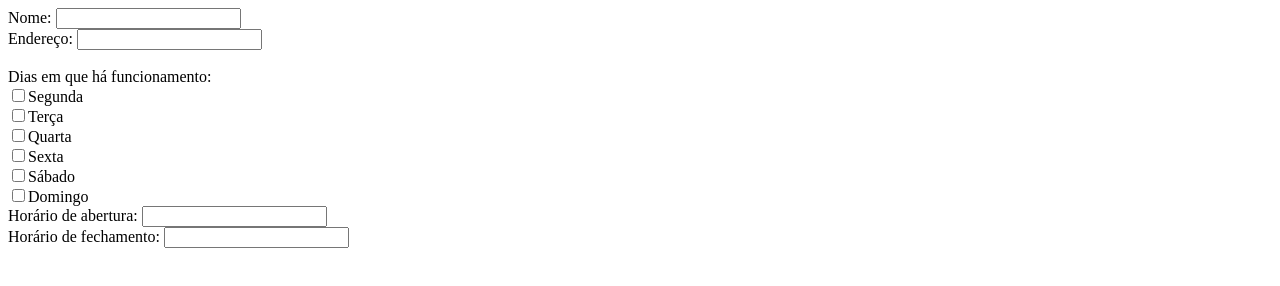
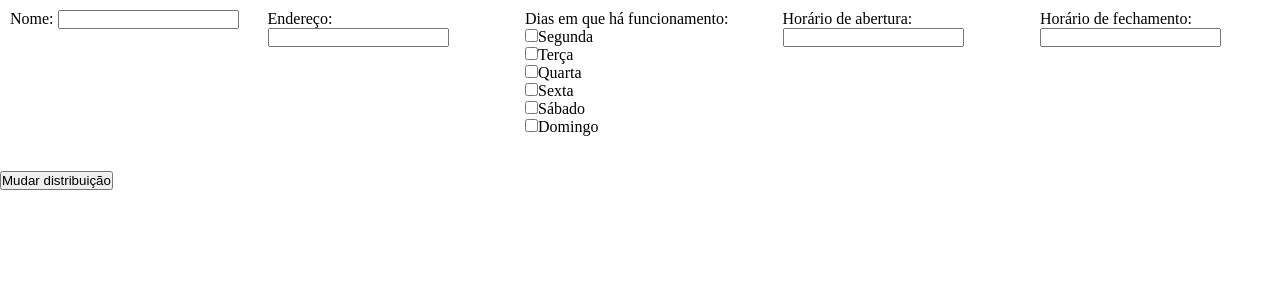
Before and after one commit to berpinheiroo/Secao3, a plain HTML site: page 3.1/index.html in a window 1280 px wide. Drawn offline with Linux system fonts and the light colour scheme.

Commit message:
Parte 1 do ex 3.1

```diff
--- a/3.1/index.html
+++ b/3.1/index.html
@@ -5,18 +5,21 @@
     <meta charset="UTF-8">
     <meta http-equiv="X-UA-Compatible" content="IE=edge">
     <meta name="viewport" content="width=device-width, initial-scale=1.0">
-    <title>Document</title>
+    <title>shopForm</title>
+    <link rel="stylesheet" href="style.css">
 </head>
 
 <body>
-    <div class="ShopForm">
-        <div style="order: 1;">Nome:
+    <form id="form">
+        <div class="shopForm">
+            <div class="formSection" style="order: 1;">Nome:
                 <input id="name" type="text">
             </div>
-        <div style="order: 2;">Endereço:
+            <div class="formSection" style="order: 2;">Endereço:
                 <input id="adress" type="text">
             </div>
-        <br style="order: 3;">Dias em que há funcionamento: </br>
+            <div class="formSection" style="order: 3;">Dias em que há funcionamento:
+                <div>
                     <input id="days" type="checkbox">Segunda<br>
                     <input id="days" type="checkbox">Terça<br>
                     <input id="days" type="checkbox">Quarta<br>
@@ -24,14 +27,19 @@
                     <input id="days" type="checkbox">Sábado<br>
                     <input id="days" type="checkbox">Domingo<br>
                 </div>
-        <div style="order: 4;">Horário de abertura:
+            </div>
+            <div class="formSection" style="order: 4;">Horário de abertura:
                 <input id="opening" type="text">
             </div>
-        <div style="order: 5;">Horário de fechamento:
+            <div class="formSection" style="order: 5;">Horário de fechamento:
                 <input id="closure" type="text">
             </div>
-
+        </div>
+    </form>
+    <div class="buttons">
+        <button id="direction" type="button">Mudar distribuição</button>
     </div>
 </body>
+<script src="script.js"></script>
 
 </html>
--- /dev/null
+++ b/3.1/script.js
@@ -0,0 +1,8 @@
+const btn = document.getElementById("direction");
+const shopForm = document.querySelector(".shopForm");
+
+btn.addEventListener("click", function() {
+  shopForm.style.flexDirection = "column";
+  shopForm.style.display = "flex";
+  shopForm.style.width = "250px";
+});
--- /dev/null
+++ b/3.1/style.css
@@ -0,0 +1,23 @@
+/* CSS Reset */
+
+* {
+    margin: 0;
+    padding: 0;
+    box-sizing: border-box;
+    text-decoration: none
+}
+
+/* Form */
+
+.shopForm {
+    display: flex;
+    flex-wrap: wrap;
+    justify-content: space-between;
+}
+
+.formSection {
+    flex-basis: 250px;
+    padding: 10px;
+    box-sizing: border-box;
+    margin-bottom: 25px;
+}
```
Lines whose indentation alone changed are shown as unchanged.
